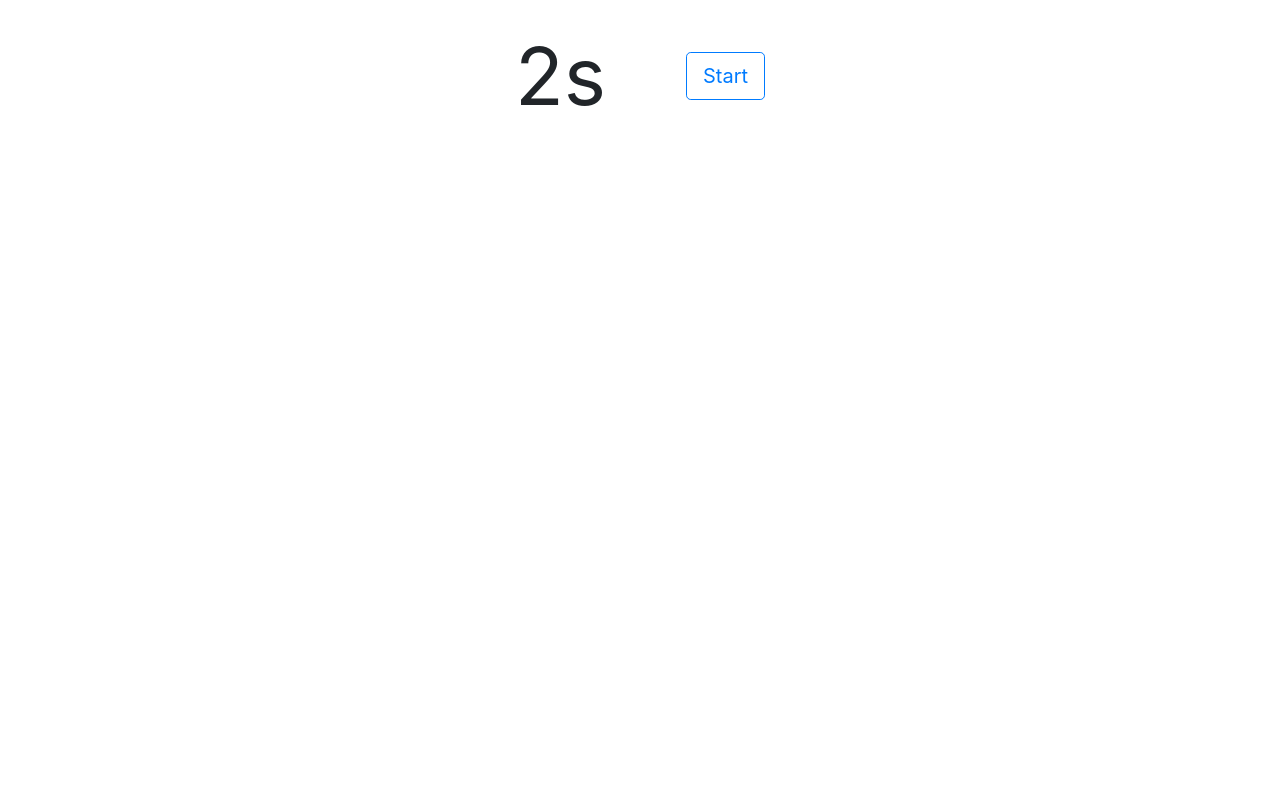
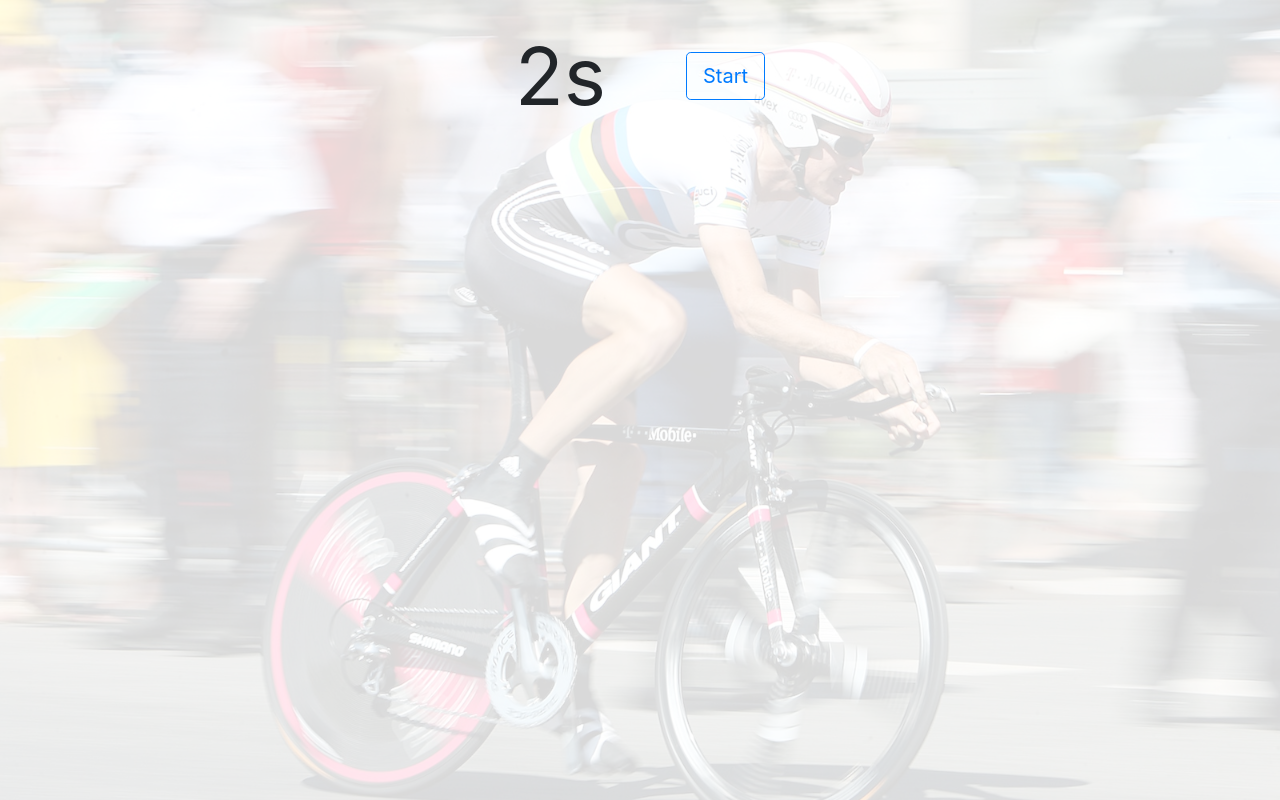
Before and after one commit to anderskk/sommereventyr-2019, a React (Create React App) app: page / in a window 1280 px wide. Built offline with nearby package versions, Linux system fonts and the light colour scheme.

Commit message:
background pic

```diff
--- a/src/App.js
+++ b/src/App.js
@@ -1,6 +1,7 @@
 import React from 'react';
 import './App.css';
 import TaskManager from './tasks/Tasks';
+import Background from './Background';
 
 function App() {
   return (
@@ -11,6 +12,7 @@ function App() {
         integrity="sha384-ggOyR0iXCbMQv3Xipma34MD+dH/1fQ784/j6cY/iJTQUOhcWr7x9JvoRxT2MZw1T"
         crossOrigin="anonymous"
       />
+      <Background />
       <TaskManager />
     </div>
   );
--- /dev/null
+++ b/src/Background.js
@@ -0,0 +1,20 @@
+import React from 'react';
+import background from './images/background.jpg';
+
+const Background = () => {
+    const style = {
+        backgroundImage: `url(${background})`,
+        position: 'absolute',
+        left: 0,
+        top: 0,
+        height: '100%',
+        width: '100%',
+        opacity: 0.15,
+        backgroundRepeat: 'no-repeat',
+        backgroundSize: 'cover',
+        zIndex: -1000
+    };
+    return <div style={ style }></div>
+};
+
+export default Background;
```
Also changed, not shown: src/images/background.jpg (renamed from src/background.jpg).
